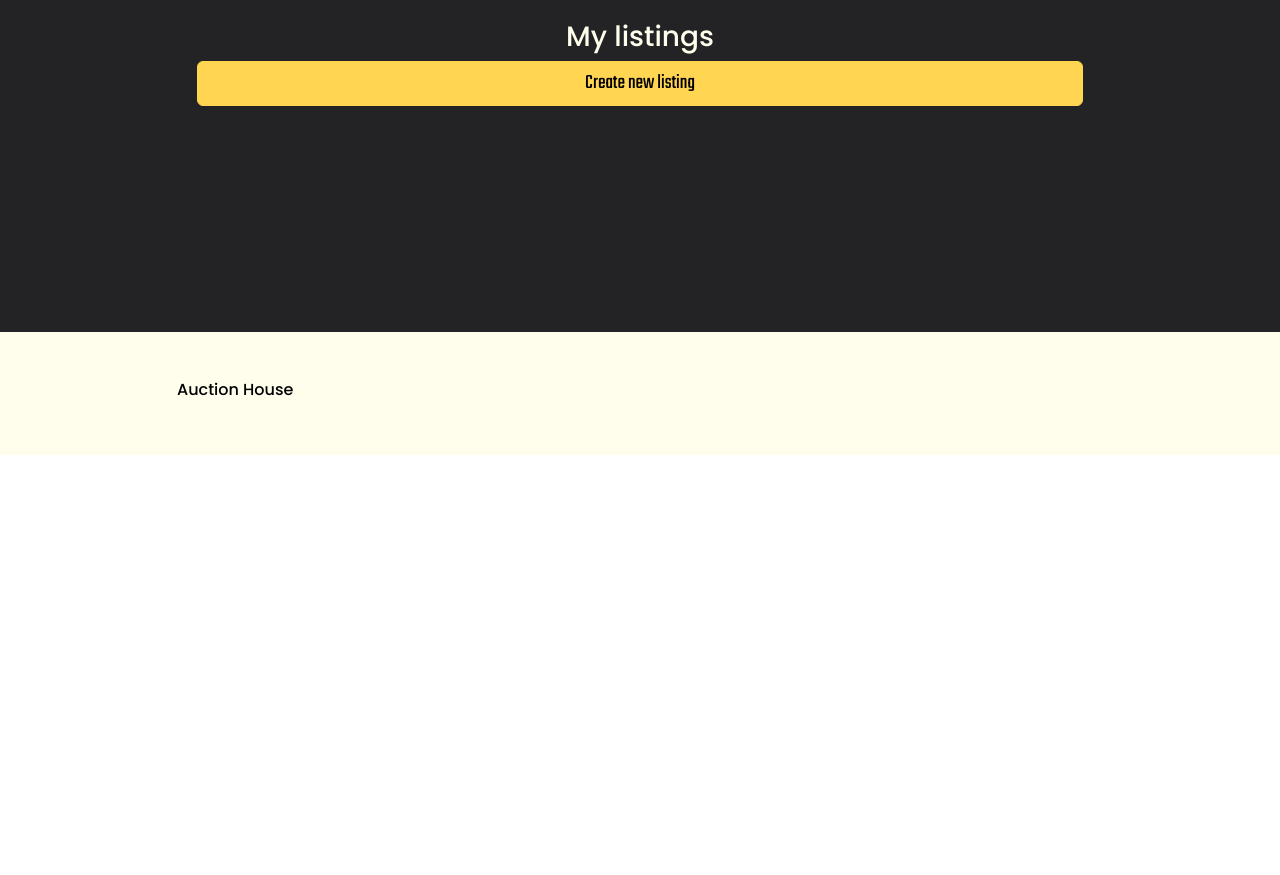
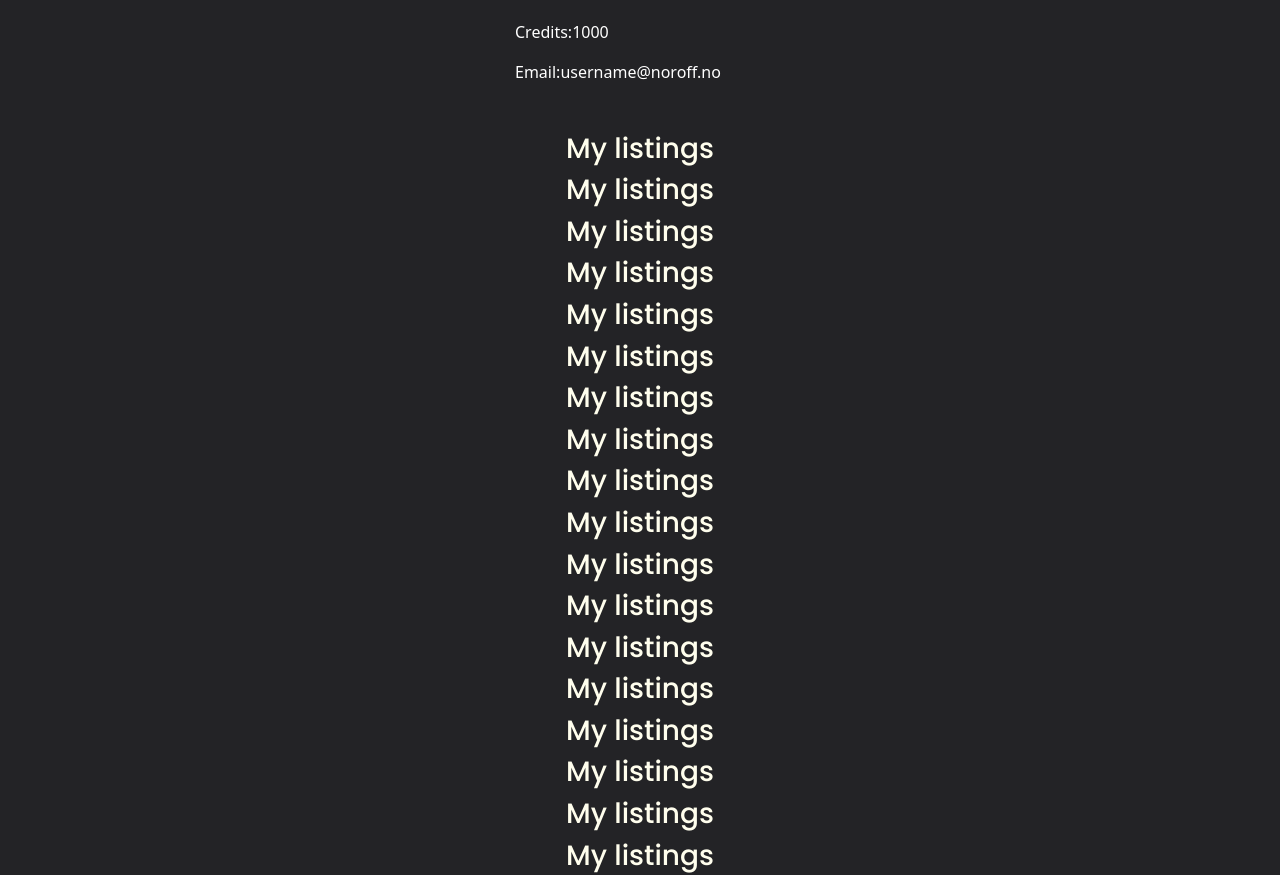
Before and after one commit to joakimlees/joakim-lee-sletten-semester-project-2, a website: page profile/index.html in a window 1280 px wide. Shown: the part 560-1435 px from the top of the page. Before the commit the page ends 1015 px from the top, so only its background shows below. Drawn offline with nearby package versions, Linux system fonts and the light colour scheme.

Commit message:
trying to fix container overflow, position main and footer

```diff
--- a/profile/index.html
+++ b/profile/index.html
@@ -9,12 +9,12 @@
     <link rel="stylesheet" href="/dist/css/index.css" />
     <link rel="stylesheet" href="https://cdn.jsdelivr.net/npm/bootstrap-icons@1.10.2/font/bootstrap-icons.css" />
   </head>
-  <body>
-    <div class="h-100 d-flex flex-column bg-dark text-white">
+  <body class="vh-100">
+    <div class="d-flex flex-column bg-dark text-white">
       <header class="container-fluid text-center pt-3 pb-1">
         <a class="text-primary text-decoration-none h6" href="#">Auction House</a>
       </header>
-      <div class="vh-100 bg-dark container ps-2 pe-2 flex-grow-1">
+      <div class="bg-dark container ps-2 pe-2 flex-grow-1">
         <nav role="navigation" class="bg-dark navbar justify-content-center mb-5">
           <ul class="container-fluid justify-content-around navbar-nav flex-row">
             <li class="nav-item">
@@ -33,14 +33,38 @@
         </nav>
         <main class="ps-4 pe-4 text-center">
           <h1 class="h3 text-light text-center mb-4">Profile</h1>
-          <section>
+          <section class="custom-image-container-md mx-auto">
             <h2 class="text-primary">Username</h2>
             <div class="mx-auto custom-image-container-md">
               <img class="border border-5 border-primary img-fluid rounded-circle" src="/profilbilde.png" alt="test image" />
             </div>
             <a href="#">Edit Profile Image</a>
+            <div class="text-start mt-5">
+              <p><span>Credits:</span>1000</p>
+              <p><span>Email:</span>username@noroff.no</p>
+            </div>
           </section>
           <section class="mt-5">
+            <h2 class="text-light h3">My listings</h2>
+            <h2 class="text-light h3">My listings</h2>
+            <h2 class="text-light h3">My listings</h2>
+            <h2 class="text-light h3">My listings</h2>
+            <h2 class="text-light h3">My listings</h2>
+            <h2 class="text-light h3">My listings</h2>
+            <h2 class="text-light h3">My listings</h2>
+
+            <h2 class="text-light h3">My listings</h2>
+            <h2 class="text-light h3">My listings</h2>
+            <h2 class="text-light h3">My listings</h2>
+            <h2 class="text-light h3">My listings</h2>
+            <h2 class="text-light h3">My listings</h2>
+            <h2 class="text-light h3">My listings</h2>
+
+            <h2 class="text-light h3">My listings</h2>
+            <h2 class="text-light h3">My listings</h2>
+            <h2 class="text-light h3">My listings</h2>
+            <h2 class="text-light h3">My listings</h2>
+            <h2 class="text-light h3">My listings</h2>
             <h2 class="text-light h3">My listings</h2>
             <button class="btn btn-primary w-100">Create new listing</button>
           </section>
```
